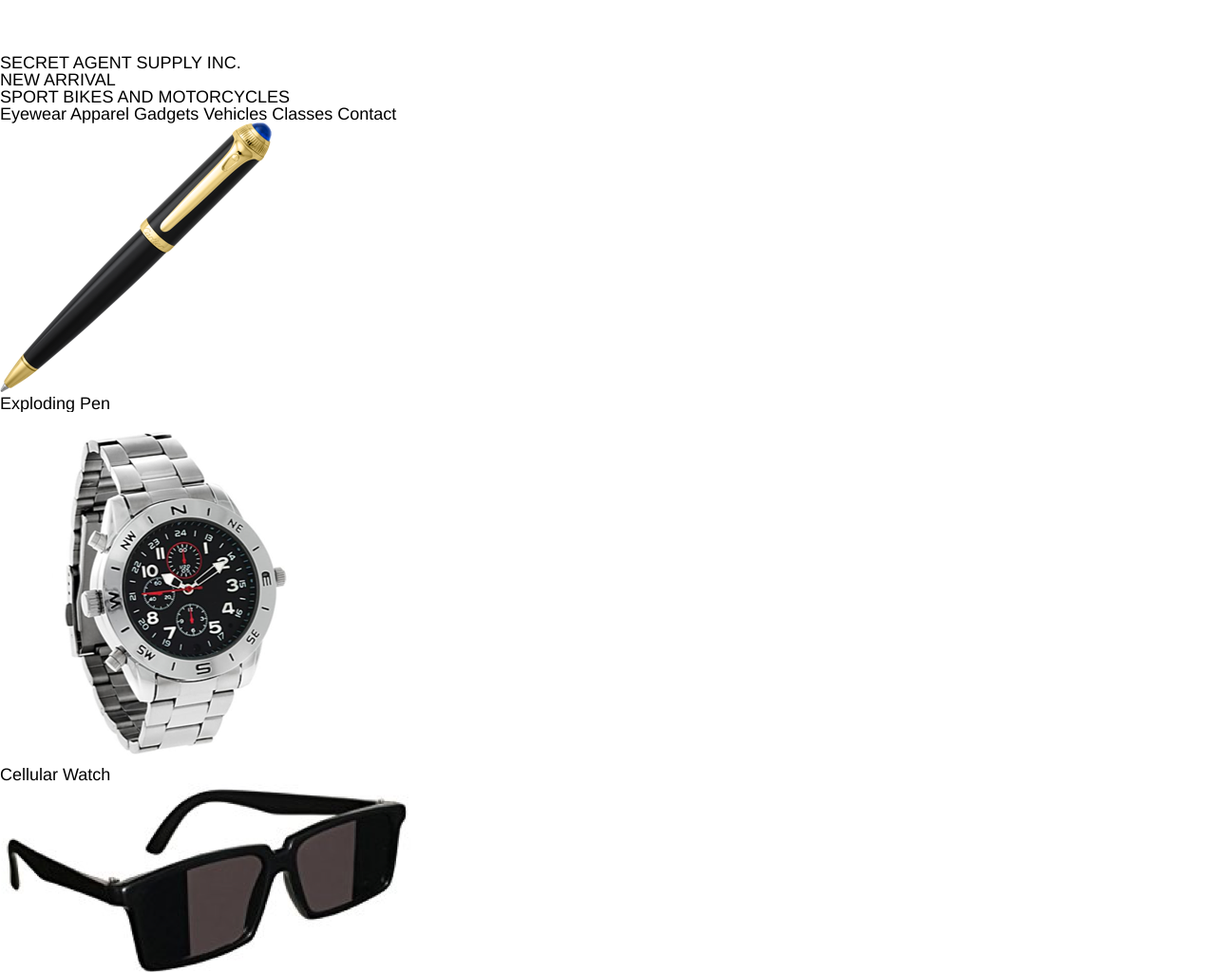
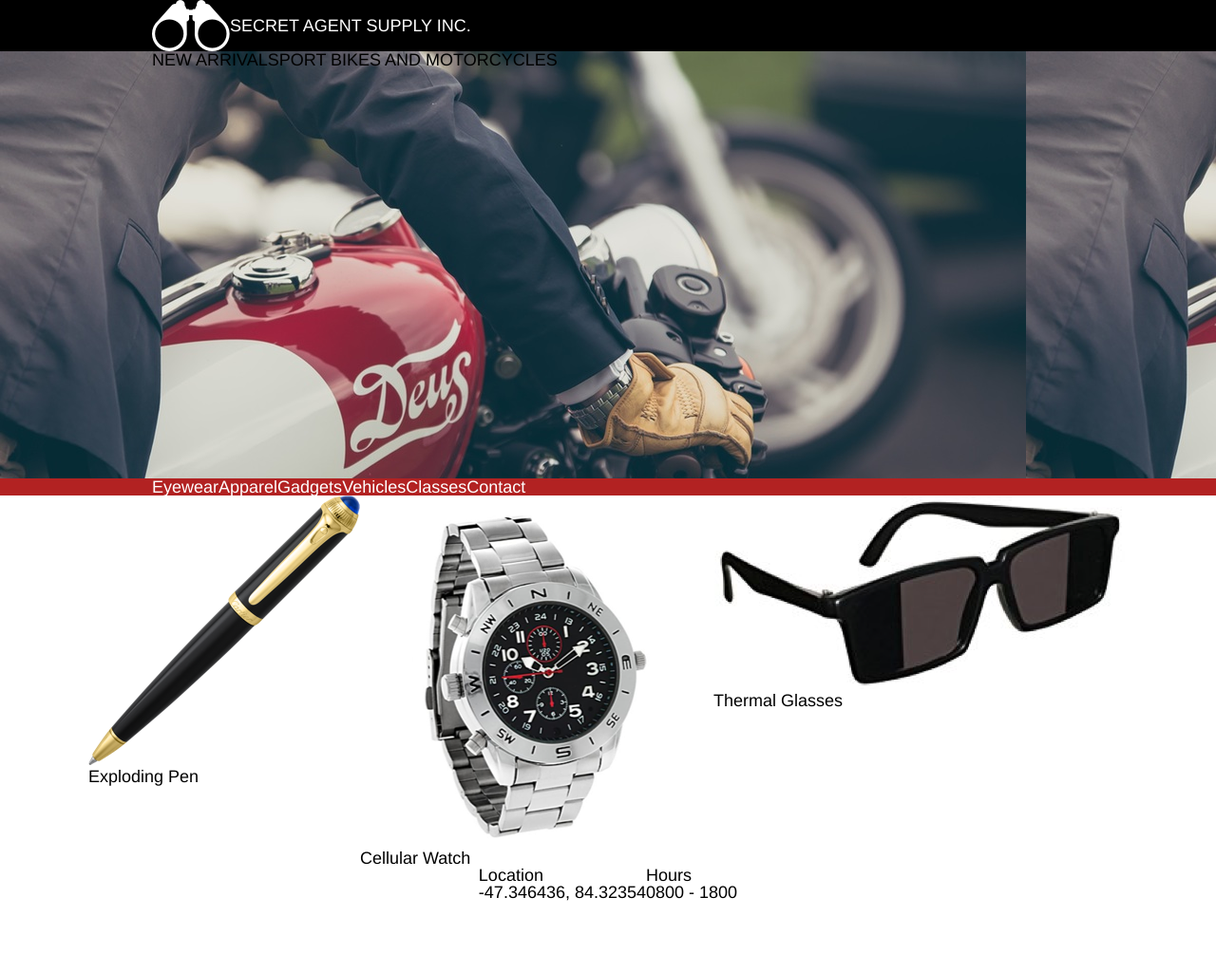
Before and after one commit to Nitrambackwards/SecretAgentSupply, a plain HTML site: page index.html in a window 1280 px wide. Shown: the top 1024 px of the page at 95% size. After the commit the page ends 950 px from the top, so only its background shows below. Drawn offline with Linux system fonts and the light colour scheme; files that its build step writes are made by us from their sources.

Commit message:
Add basic position rules.

```diff
--- a/index.html
+++ b/index.html
@@ -5,18 +5,23 @@
     <title>Secret Agent Supply Inc.</title>
     <!-- Reset default browser CSS then link to custom CSS -->
     <link rel="stylesheet" href="./resources/css/reset.css" type="text/css">
-    <link rel="stylesheet" href=".resources/css/style.css" type="text/css">
+    <link rel="stylesheet" href="./resources/css/style.css" type="text/css">
   </head>
   <body>
-    <header>
+    <header class="section">
+      <div class="container">
         <img src="./resources/images/logo.png" alt="Logo">
         <p>SECRET AGENT SUPPLY INC.</p>
+      </div>
     </header>
-    <div class="call-to-action">
+    <div class="call-to-action section">
+      <div class="container">
         <p>NEW ARRIVAL</p>
         <p>SPORT BIKES AND MOTORCYCLES</p>
       </div>
-    <nav>
+    </div>
+    <nav class="section">
+      <div class="container">
         <span>Eyewear</span>
         <span>Apparel</span>
         <span>Gadgets</span>
@@ -24,7 +29,8 @@
         <span>Classes</span>
         <span>Contact</span>
       </nav>
-    <div class="products">
+    </div>
+    <div class="products section">
       <div class="product">
         <img src="./resources/images/pen.png" alt="Pen">
         <p>Exploding Pen</p>
@@ -38,6 +44,7 @@
         <p>Thermal Glasses</p>
       </div>
     </div>
+    <div class="details section">
       <div class="location">
         <div class="name">
           <p>Location</p>
@@ -50,5 +57,6 @@
         </div>
         <p>0800 - 1800</p>
       </div>
+    </div>
   </body>
 </html>
--- a/resources/css/style.css
+++ b/resources/css/style.css
@@ -6,3 +6,33 @@ body {
   margin: 0;
   font-family: helvetica;
 }
+
+/* Generic rules used by all major sections */
+.section{
+  width: 100%;
+  display: flex;
+  justify-content: center;
+}
+/* Site container rules */
+.container {
+  width: 960px;
+  display: flex;
+}
+
+header {
+  background-color: black;
+  color: white;
+}
+header .container {
+  align-items: center;
+}
+
+.call-to-action {
+  height: 25rem;
+  background-image: url(../images/moto.jpeg);
+}
+
+nav {
+  background-color: firebrick;
+  color: white;
+}
```
Lines whose indentation alone changed are shown as unchanged.
